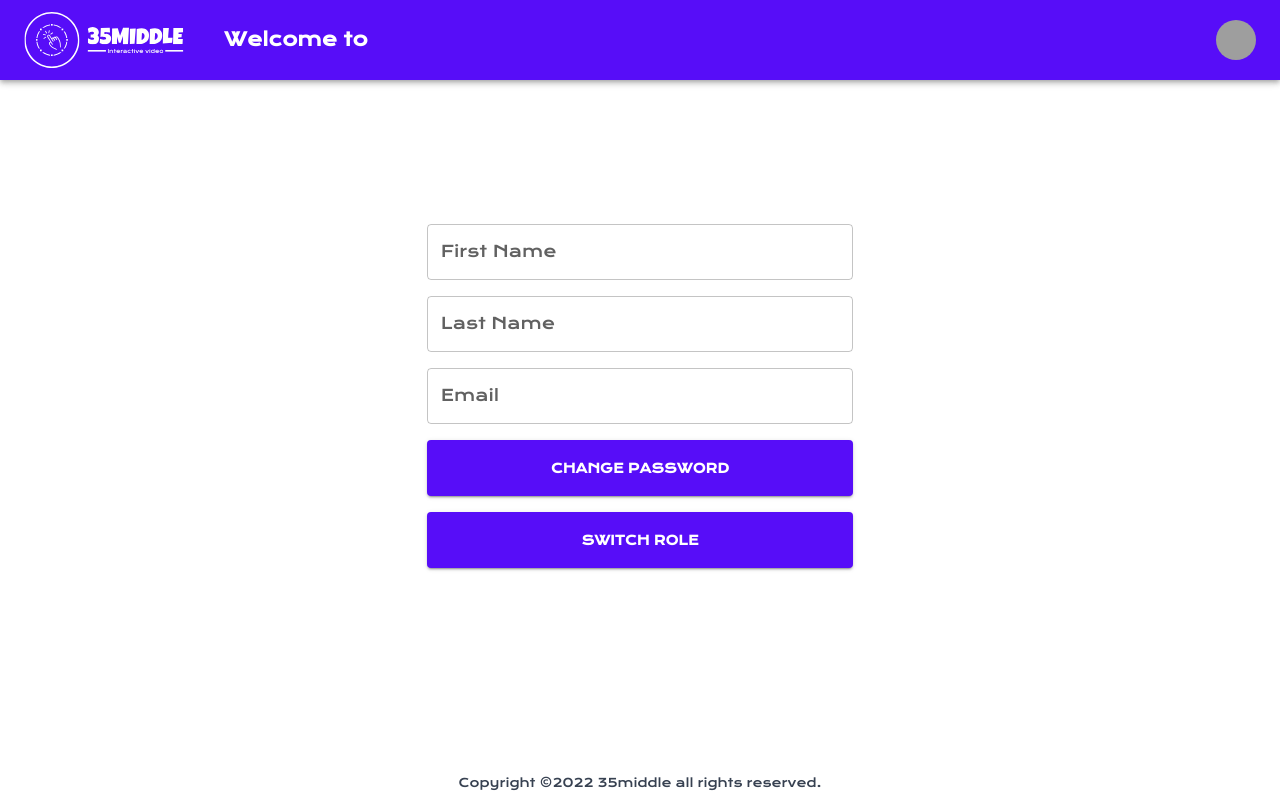
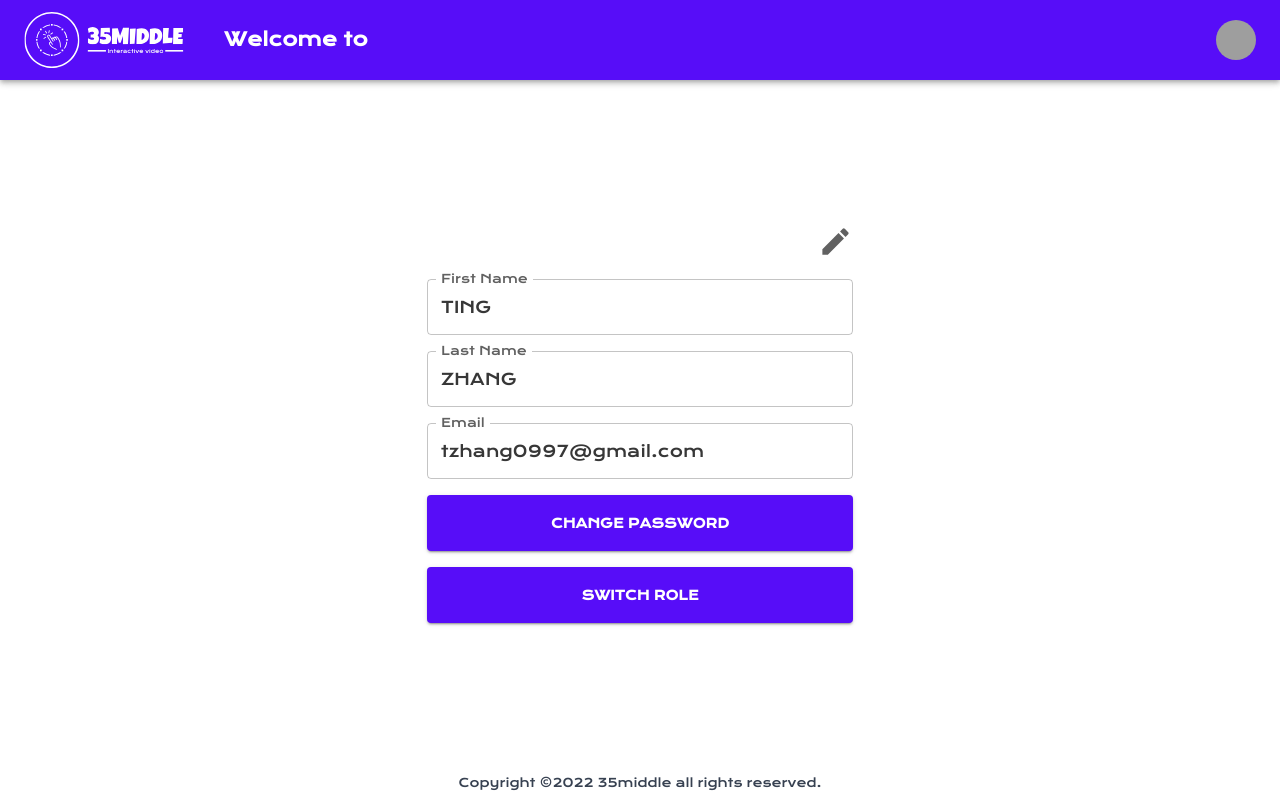
Before and after one commit to 35middle/35middle-app, a Next.js app: page /profile-settings in a window 1280 px wide. Built offline with nearby package versions, Linux system fonts and the light colour scheme; grey boxes are pictures that could not be loaded.

Commit message:
feat: set profile with loa ded data from login

```diff
--- a/src/pages/profile-settings.tsx
+++ b/src/pages/profile-settings.tsx
@@ -1,3 +1,4 @@
+import EditIcon from '@mui/icons-material/Edit';
 import { Box, Button, TextField } from '@mui/material';
 import type { FormikProps } from 'formik';
 import { useFormik } from 'formik';
@@ -29,17 +30,55 @@ interface FormValues {
   lastName: string;
   email: string;
 }
+const userData = {
+  _id: '6357ea350b29357ff613c14a',
+  email: 'tzhang0997@gmail.com',
+  lastName: 'ZHANG',
+  firstName: 'TING',
+  accountId: '6357ea350b29357ff613c14a',
+};
 
 const ProfileSettings = () => {
   const [showModal, setShowModal] = useState(false);
-  // const loginData = localStorage.getItem('data');
-  // console.log(loginData);
-
+  const [editAndSaveButton, setEditAndSaveButton] = useState(true);
+  const [loadFormValues, setLoadFormValues] = useState(userData);
   const popUpShowModal = (showModalState: any) => {
     setShowModal(showModalState);
   };
-  const onSubmit = async (__: FormValues, actions: any) => {
-    actions.resetForm();
+
+  const onSubmit = async (values: FormValues, actions: any) => {
+    try {
+      const response = await fetch('/api/porfile-settings', {
+        method: 'POST',
+        body: JSON.stringify(values),
+      });
+
+      const data = await response.json();
+      console.log(data);
+      // if (response.ok) {
+      //   setAlertData({
+      //     severity: 'success',
+      //     message: (
+      //       <div>
+      //         Successfully change profile settings, Back to{' '}
+      //         {/* <Link href="/login">Login</Link> */}
+      //       </div>
+      //     ),
+      //   });
+      // } else {
+      //   setAlertData({
+      //     severity: 'error',
+      //     message: data.message,
+      //   });
+      // }
+    } catch (e: any) {
+      // setAlertData({
+      //   severity: 'error',
+      //   message: e.message,
+      // });
+    } finally {
+      actions.resetForm();
+    }
   };
 
   const {
@@ -59,49 +98,77 @@ const ProfileSettings = () => {
     onSubmit,
   });
 
-  // const userData = localStorage.getItem('data');
-
   return (
     <>
       <form
-        className="mt-36 flex flex-col items-center justify-center"
+        className="mt-36 flex flex-col items-center justify-center "
         onSubmit={handleSubmit}
       >
+        <div className="mb-5 flex w-4/12 flex-col items-end justify-end">
+          {editAndSaveButton ? (
+            <EditIcon
+              type="reset"
+              color="secondary"
+              fontSize="large"
+              onClick={() => {
+                setEditAndSaveButton(false);
+                setLoadFormValues({
+                  ...loadFormValues,
+                  email: '',
+                  lastName: '',
+                  firstName: '',
+                });
+              }}
+            />
+          ) : (
+            <Button
+              type="submit"
+              variant="contained"
+              color="secondary"
+              size="large"
+              onClick={() => setEditAndSaveButton(true)}
+            >
+              Save
+            </Button>
+          )}
+        </div>
         <TextField
           id="firstName"
           onChange={handleChange}
           onBlur={handleBlur}
-          value={values.firstName}
+          value={loadFormValues.firstName || values.firstName}
           label="First Name"
-          // defaultValue={loginData.firstName}
+          defaultValue={userData.firstName}
           type="text"
-          className="mb-4 w-4/12"
+          className="mb-4  w-4/12 "
           error={touched.firstName && Boolean(errors.firstName)}
           helperText={touched.firstName && errors.firstName}
         />
         <TextField
           id="lastName"
-          value={values.lastName}
+          value={loadFormValues.lastName || values.lastName}
           onChange={handleChange}
           onBlur={handleBlur}
           label="Last Name"
+          defaultValue={userData.lastName}
           type="text"
-          className="mb-4 w-4/12"
+          className="mb-4  w-4/12 "
           error={touched.lastName && Boolean(errors.lastName)}
           helperText={touched.lastName && errors.lastName}
         />
         <TextField
           id="email"
-          value={values.email}
+          value={loadFormValues.email || values.email}
           onChange={handleChange}
           onBlur={handleBlur}
           label="Email"
+          // defaultValue={userData.email}
           type="email"
-          className="mb-4 w-4/12"
+          className="mb-4  w-4/12 "
           error={touched.email && Boolean(errors.email)}
           helperText={touched.email && errors.email}
         />
-        <Box className="flex w-4/12 flex-col items-center justify-center">
+        <Box className="flex  w-4/12  flex-col items-center justify-center">
           <Button
             type="button"
             variant="contained"
```
